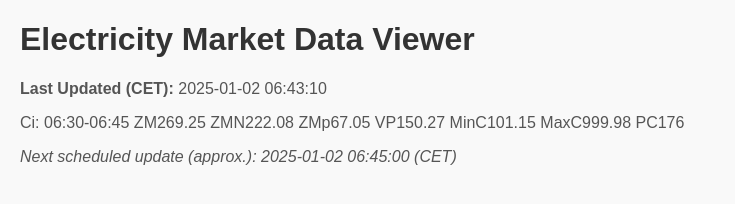
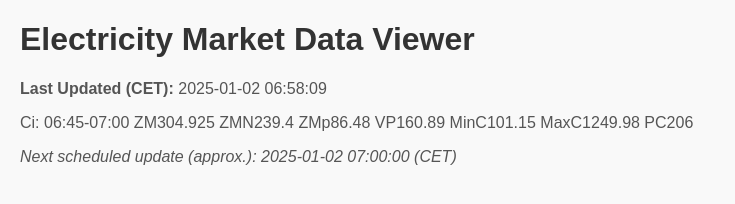
Before and after one commit to abdullahbh/electricity-data-viewer, a plain HTML site: page index.html in a window 1280 px wide. Shown: the full height of the page, 0-735 px from the left. Drawn offline with Linux system fonts and the light colour scheme.

Commit message:
deploy: 52defdddcfc1c812a4590701ddad35132824c8aa

```diff
--- a/index.html
+++ b/index.html
@@ -25,18 +25,18 @@
 </head>
 <body>
     <h1>Electricity Market Data Viewer</h1>
-    <p><strong>Last Updated (CET):</strong> 2025-01-02 06:43:10</p>
-    <p>Ci: 06:30-06:45
-       ZM269.25
-       ZMN222.08
-       ZMp67.05
-       VP150.27
+    <p><strong>Last Updated (CET):</strong> 2025-01-02 06:58:09</p>
+    <p>Ci: 06:45-07:00
+       ZM304.925
+       ZMN239.4
+       ZMp86.48
+       VP160.89
        MinC101.15
-       MaxC999.98
-       PC176
+       MaxC1249.98
+       PC206
     </p>
-    <p><em>Next scheduled update (approx.): 2025-01-02 06:45:00 (CET)</em></p>
+    <p><em>Next scheduled update (approx.): 2025-01-02 07:00:00 (CET)</em></p>
 
-    <!-- Script run at 2025-01-02 05:43:10.707852 UTC -->
+    <!-- Script run at 2025-01-02 05:58:09.124317 UTC -->
 </body>
 </html>
```
